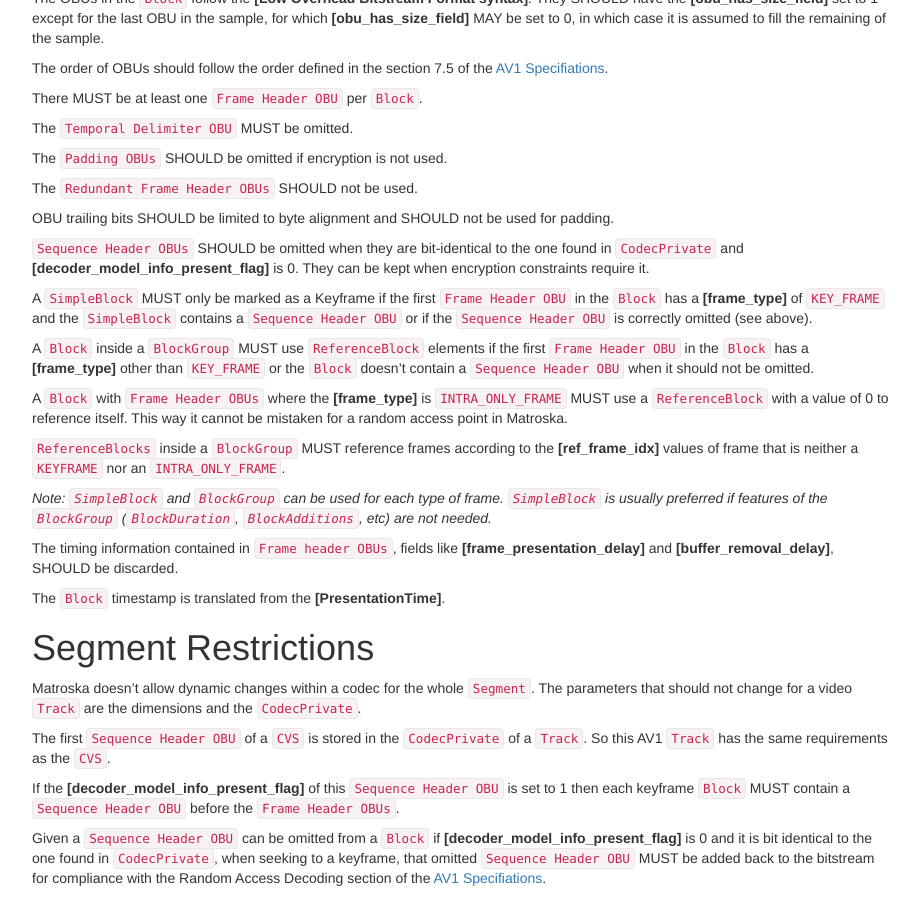
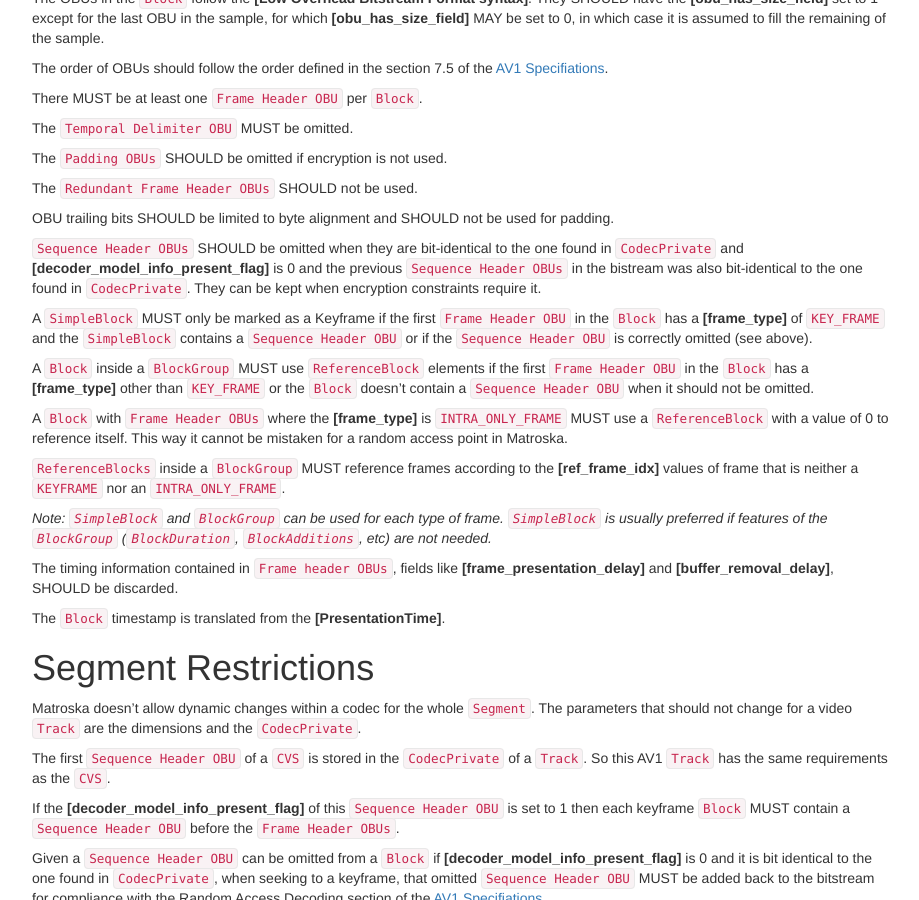
Before and after one commit to ietf-wg-cellar/matroska-specification, a Jekyll site: the page built from codec/av1.md, in a window 1280 px wide and 900 px high, scrolled down 1941 px. Shown: the whole window, without its empty margins (273-1192 px from the left). Built offline with Jekyll 4.4.1, drawn with Linux system fonts in a browser that asks for light colours; our own code applies the rules of GitHub Pages for plain Markdown files.

Commit message:
av1: don't omit the Sequence Header OBU if the previous one differed from the CodecPrivate one

```diff
--- a/codec/av1.md
+++ b/codec/av1.md
@@ -75,7 +75,7 @@ The `Redundant Frame Header OBUs` SHOULD not be used.
 
 OBU trailing bits SHOULD be limited to byte alignment and SHOULD not be used for padding.
 
-`Sequence Header OBUs` SHOULD be omitted when they are bit-identical to the one found in `CodecPrivate` and __[decoder_model_info_present_flag]__ is 0. They can be kept when encryption constraints require it.
+`Sequence Header OBUs` SHOULD be omitted when they are bit-identical to the one found in `CodecPrivate` and __[decoder_model_info_present_flag]__ is 0 and the previous `Sequence Header OBUs` in the bistream was also bit-identical to the one found in `CodecPrivate`. They can be kept when encryption constraints require it.
 
 A `SimpleBlock` MUST only be marked as a Keyframe if the first `Frame Header OBU` in the `Block` has a __[frame_type]__ of `KEY_FRAME` and the `SimpleBlock` contains a `Sequence Header OBU` or if the `Sequence Header OBU` is correctly omitted (see above).
 
```
